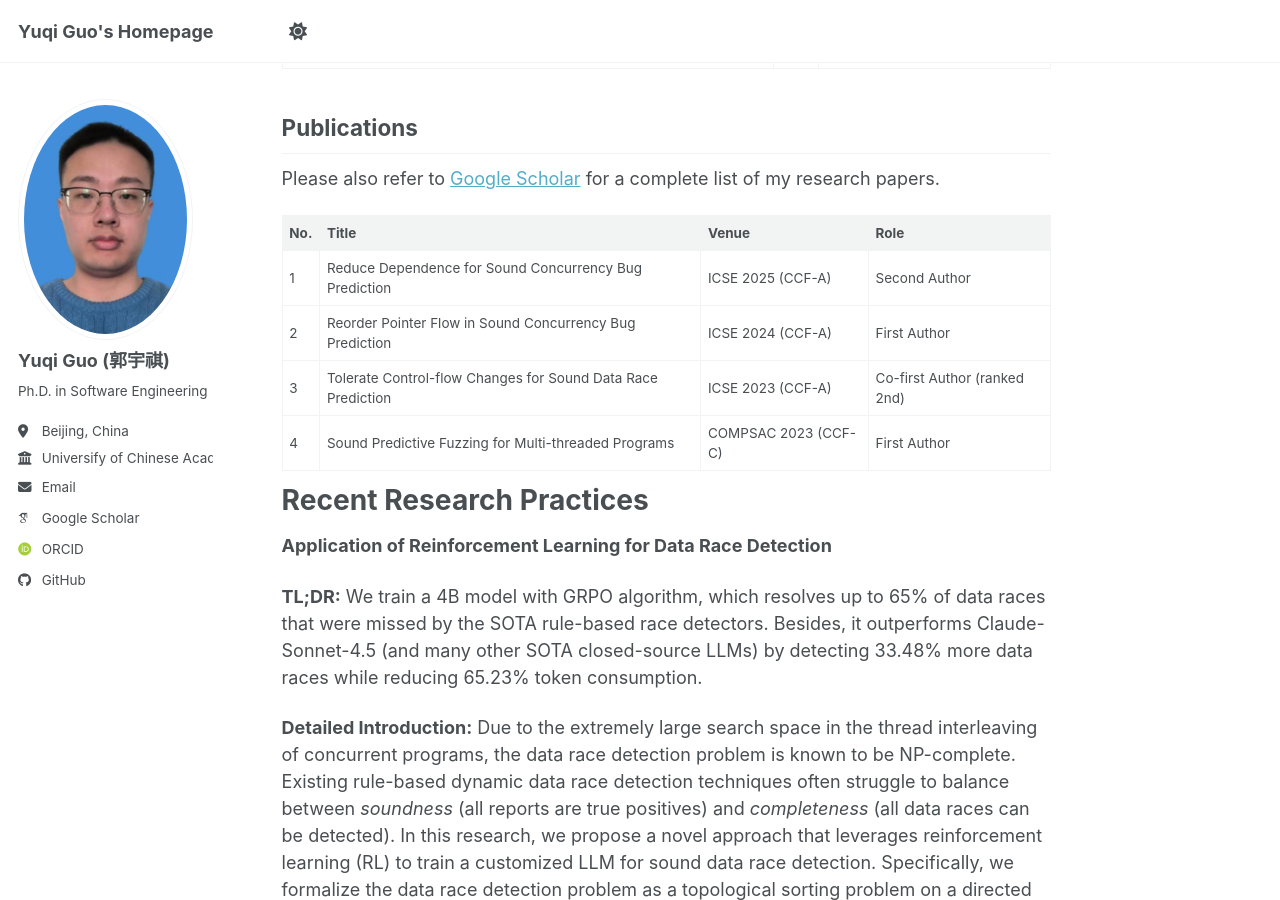
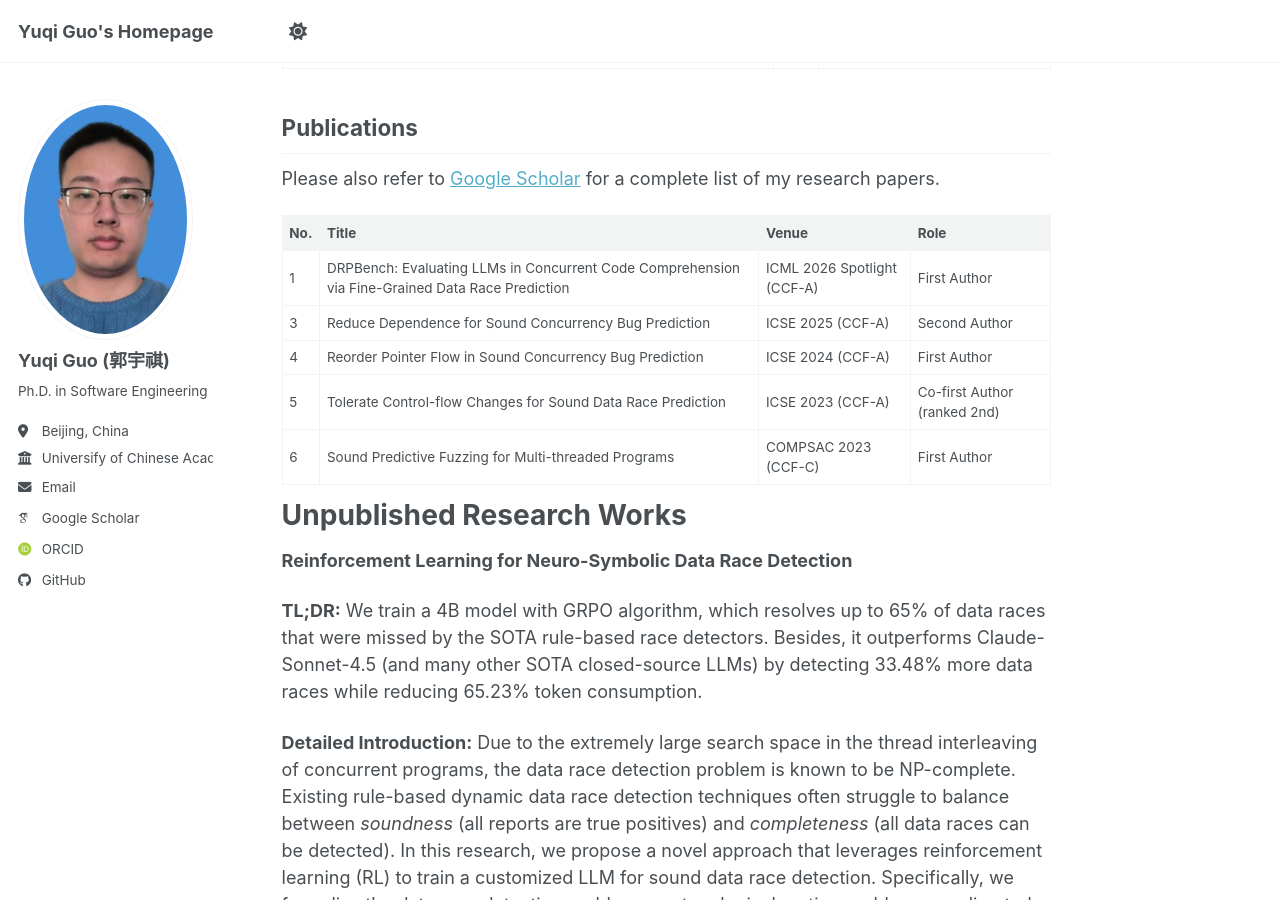
Before and after one commit to guoyuqi020/guoyuqi020.github.io, a Jekyll site: the page built from _pages/about.md, in a window 1280 px wide and 900 px high, scrolled down 950 px. Built offline with Jekyll 4.4.1, drawn with Linux system fonts in a browser that asks for light colours; some web fonts are replaced; a script bundle is joined from its source files by our own code; library files that are not in the unit come from our copies.

Commit message:
update papers

```diff
--- a/_pages/about.md
+++ b/_pages/about.md
@@ -52,15 +52,16 @@ Please also refer to [Google Scholar](https://scholar.google.com/citations?user=
 |--------|-------------|-------|-------|
 | No. | Title | Venue | Role |
 |--------|-------------|-------|-------|
-| 1 | Reduce Dependence for Sound Concurrency Bug Prediction | ICSE 2025 (CCF-A) | Second Author |
-| 2 | Reorder Pointer Flow in Sound Concurrency Bug Prediction | ICSE 2024 (CCF-A) | First Author |
-| 3 | Tolerate Control-flow Changes for Sound Data Race Prediction | ICSE 2023 (CCF-A) | Co-first Author (ranked 2nd) |
-| 4 | Sound Predictive Fuzzing for Multi-threaded Programs | COMPSAC 2023 (CCF-C) | First Author |
+| 1 | DRPBench: Evaluating LLMs in Concurrent Code Comprehension via Fine-Grained Data Race Prediction | ICML 2026 Spotlight (CCF-A) | First Author |
+| 3 | Reduce Dependence for Sound Concurrency Bug Prediction | ICSE 2025 (CCF-A) | Second Author |
+| 4 | Reorder Pointer Flow in Sound Concurrency Bug Prediction | ICSE 2024 (CCF-A) | First Author |
+| 5 | Tolerate Control-flow Changes for Sound Data Race Prediction | ICSE 2023 (CCF-A) | Co-first Author (ranked 2nd) |
+| 6 | Sound Predictive Fuzzing for Multi-threaded Programs | COMPSAC 2023 (CCF-C) | First Author |
 |--------|-------------|-------|-------|
 
-Recent Research Practices
+Unpublished Research Works
 ======
-**Application of Reinforcement Learning for Data Race Detection**
+**Reinforcement Learning for Neuro-Symbolic Data Race Detection**
 
 **TL;DR:** We train a 4B model with GRPO algorithm, which resolves up to 65% of data races that were missed by the SOTA rule-based race detectors. Besides, it outperforms Claude-Sonnet-4.5 (and many other SOTA closed-source LLMs) by detecting 33.48% more data races while reducing 65.23% token consumption.
 
```
